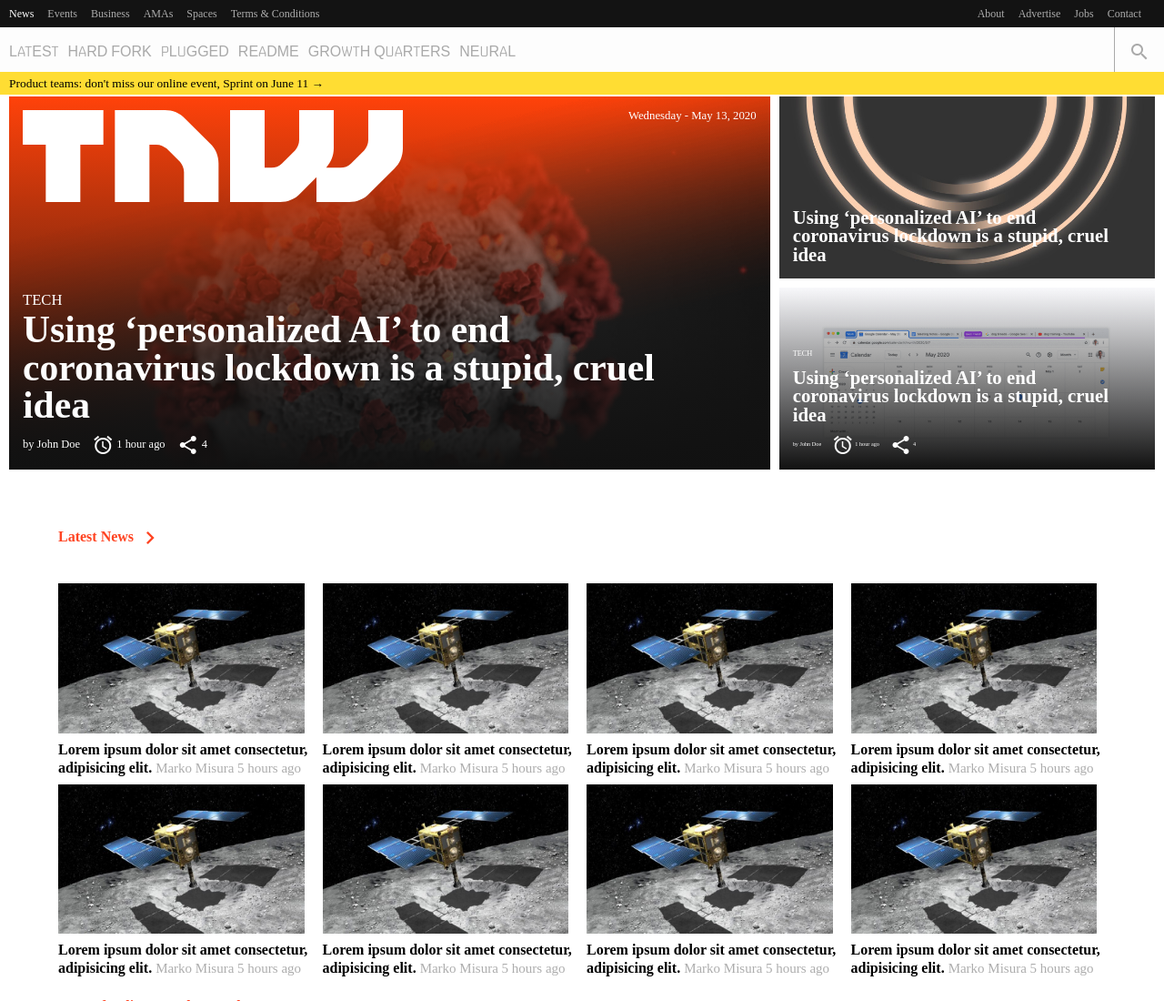
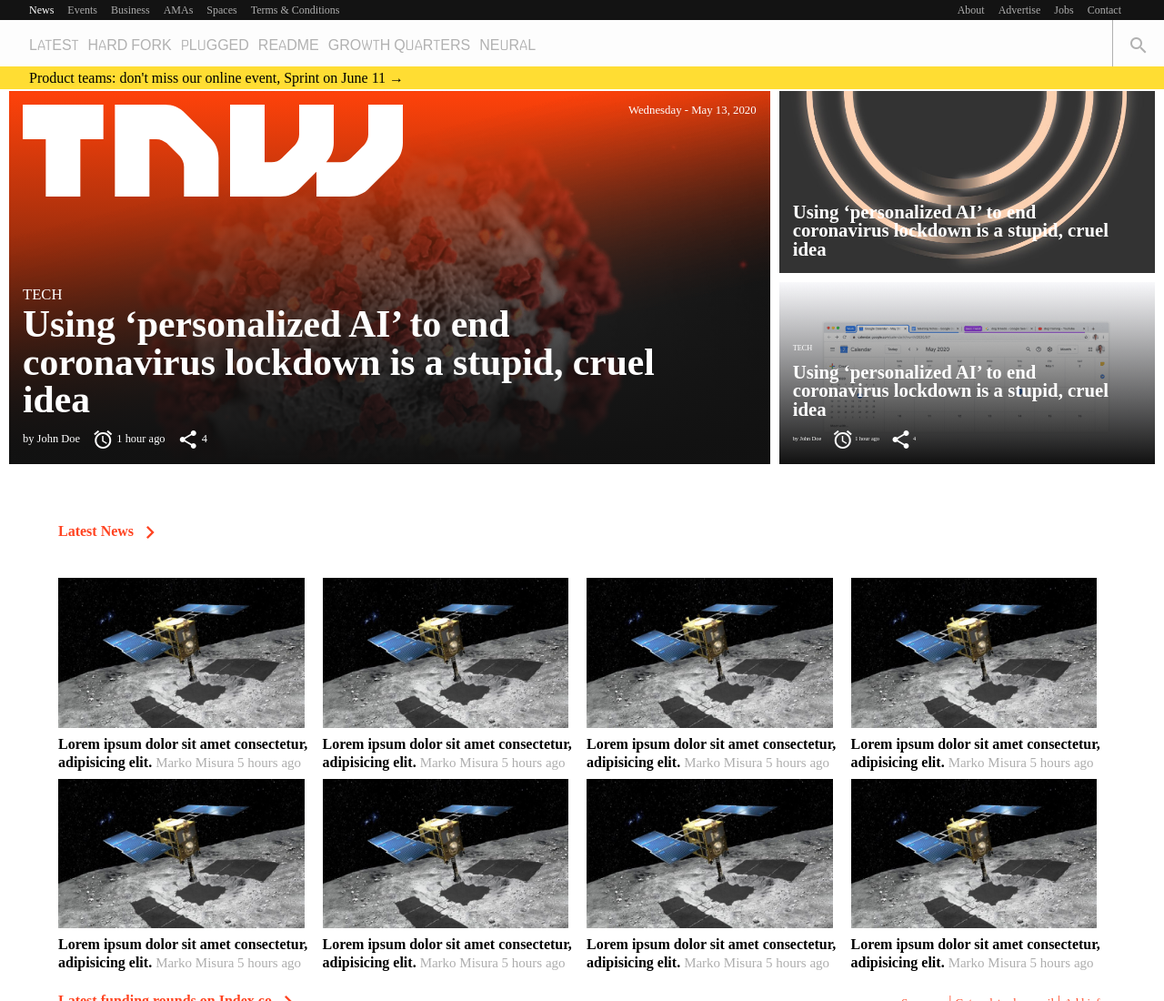
Before and after one commit to santiagorodriguezbermudez/responsive-project, a website: page index.html in a window 1280 px wide. Shown: the top 1100 px of the page at 91% size. Drawn offline with Linux system fonts and the light colour scheme.

Commit message:
Refactor header and navbar styliyng code

```diff
--- a/assets/scss/_variables.scss
+++ b/assets/scss/_variables.scss
@@ -1,5 +1,7 @@
 $font-stack: Avalon, sans-serif;
+$font-second-stack: Shentox, sans-serif;
 $primary-color: #fdfdfd;
 $secondary-color: #f42;
 $third-color: #c09;
 $dark-color: #131313;
+$announcement-color: #fd3;
--- a/assets/scss/style.scss
+++ b/assets/scss/style.scss
@@ -9,7 +9,11 @@
   @include gridLayout(12,10px);
 }
 
-// Header Section
+a {
+  text-decoration: none;
+}
+
+// Header Section -> Navbar
 .navbar {
   grid-column: 1 / 13;
   background-color: $primary-color;
@@ -19,7 +23,7 @@
 
 .navbar-logo-background {
   grid-column: 1 / 3;
-  background: linear-gradient(to bottom right, $third-color,$secondary-color 85%);
+  background: linear-gradient(to bottom right, $third-color, $secondary-color 85%);
   min-height: 40px;
 
   @include flexDisplay (row, center, center);
@@ -30,9 +34,9 @@
 }
 
 .top-links-bar {
+  padding: 0.5rem;
   grid-column: 1 / 13;
   background-color: $dark-color;
-  padding: 4px 10px;
   display: none;
 }
 
@@ -45,76 +49,68 @@
   a {
     align-self: center;
     color: lighten($dark-color, 60%);
-    text-decoration: none;
     margin-right: 15px;
   }
 
   .visited {
     color: $primary-color;
   }
-
-  a:hover {
-    color: $primary-color;
-  }
 }
 
 .bottom-links {
   grid-column: 3 / 13;
-    background-color: #fdfdfd;
-    padding-left: 10px;
-    display: flex;
-    align-items: center;
-  }
+  background-color: $primary-color;
 
-  .bottom-link {
+  @include flexDisplay(row, center, center);
+
+  a {
     align-self: center;
-    font-family: Shentox, sans-serif;
-    color: #a9a9a9;
+    font-family: $font-second-stack;
+    color: darken($primary-color, 30%);
     text-transform: uppercase;
-    text-decoration: none;
     margin-right: 10px;
     display: none;
   }
 
-  .bottom-link:hover {
-    color: black;
+  div {
+    @include flexDisplay(row, center, center);
+  }
 }
 
-  .bottom-link-last {
-    margin-left: auto;
+.top-links a:hover {
+  color: $primary-color;
+}
+
+.bottom-links a:hover {
+  color: $dark-color;
 }
 
 .navbar-search {
   justify-self: end;
-    color: #a9a9a9;
+  color: darken($primary-color, 30%);
   border-left: solid;
   border-width: 1px;
-    border-color: #a9a9a9;
-    padding: 15px;
+  border-color: darken($primary-color, 30%);
 }
 
 .navbar-menu {
-    margin-left: 5px;
-    color: red;
+  color: $secondary-color;
   border-left: solid;
   border-width: 1px;
-    border-color: #a9a9a9;
-    padding: 15px;
+  border-color: darken($primary-color, 30%);
 }
 
 .top-announcement {
   grid-column: 1 / 13;
-    background-color: #fd3;
+  background-color: $announcement-color;
   min-height: 50px;
   margin-top: -15px;
-    display: flex;
-    align-items: center;
-    justify-content: center;
-    padding: 0 10px;
+
+  @include flexDisplay(row, center, center);
+
+  p {
+    font-size: 1rem;
   }
-
-  .top-announcement p {
-    font-size: 0.7em;
 }
 
 .sticky {
@@ -535,7 +531,7 @@
     margin: 0 2px;
   }
 
-  /* Media queries */
+  /* Media queries --------------------------------------------------------------------*/
   @media (min-width: 768px) {
     .navbar {
       margin-top: 0;
@@ -555,11 +551,12 @@
     .bottom-links {
       grid-column: 2 / 13;
       grid-row: span 1;
+
+      a {
+        display: inline;
+      }
     }
 
-    .bottom-link {
-      display: inline;
-    }
 
     .navbar-menu {
       display: none;
@@ -626,6 +623,8 @@
     }
   }
 
+
+  // Laptop view ---------------------------------------------------------------------------------------
    @media (min-width: 1024px) {
     .bottom-links {
       grid-column: 1 / 13;
@@ -680,5 +679,5 @@
     }
   }
 
-@import 'tablet';
-@import 'laptop';
+// @import 'tablet';
+// @import 'laptop';
--- a/index.html
+++ b/index.html
@@ -25,7 +25,7 @@
                         />
                     </div>
 
-                    <div class="top-links-bar">
+                    <div class="top-links-bar px-2 py-0">
                         <div class="top-links pull-left">
                             <a href="#" class="visited">News</a>
                             <a href="#">Events</a>
@@ -45,23 +45,23 @@
                         </div>
                     </div>
 
-                    <div class="bottom-links">
-                        <a href="#" class="bottom-link">Latest</a>
-                        <a href="#" class="bottom-link">Hard Fork</a>
-                        <a href="#" class="bottom-link">Plugged</a>
-                        <a href="#" class="bottom-link">Readme</a>
-                        <a href="#" class="bottom-link">Growth Quarters</a>
-                        <a href="#" class="bottom-link">Neural</a>
-                        <a href="#" class="bottom-link-last pull-right">
-                            <i class="navbar-search material-icons">search</i>
-                        </a>
-                        <a href="#">
-                            <i class="navbar-menu material-icons">menu</i>
-                        </a>
+                    <div class="bottom-links pl-2">
+                        <a href="#">Latest</a>
+                        <a href="#">Hard Fork</a>
+                        <a href="#">Plugged</a>
+                        <a href="#">Readme</a>
+                        <a href="#">Growth Quarters</a>
+                        <a href="#">Neural</a>
+                        <div href="#" class="ml-auto">
+                            <i class="navbar-search p-1 material-icons">search</i>
+                        </div>
+                        <div href="#">
+                            <i class="navbar-menu p-1 material-icons">menu</i>
+                        </div>
                     </div>
                 </nav>
 
-                <div class="top-announcement">
+                <div class="top-announcement px-2">
                     <p>
                         Product teams: don't miss our online event, Sprint on
                         June 11 &#8594;
```
Also changed, not shown: assets/css/style.css, assets/scss/_tablet.scss (line endings or trailing spaces). Lines whose indentation alone changed are shown as unchanged.
